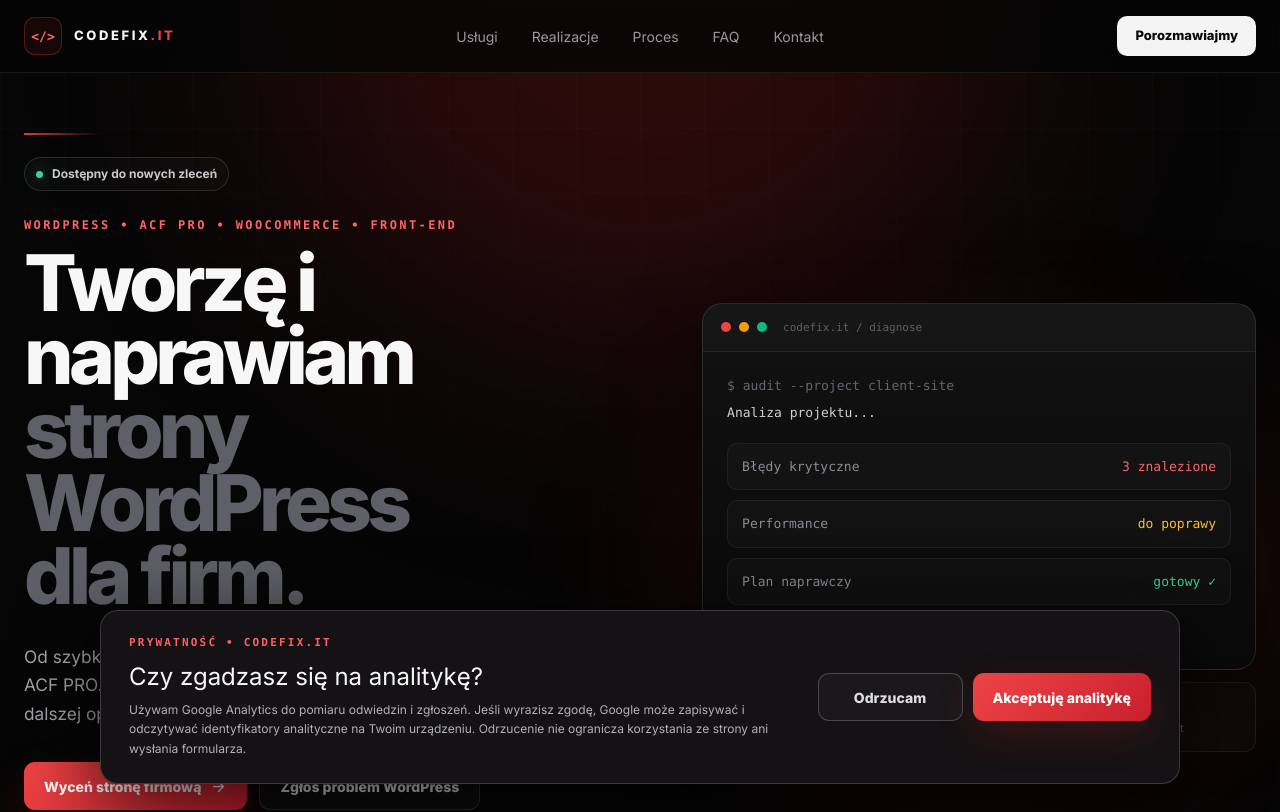
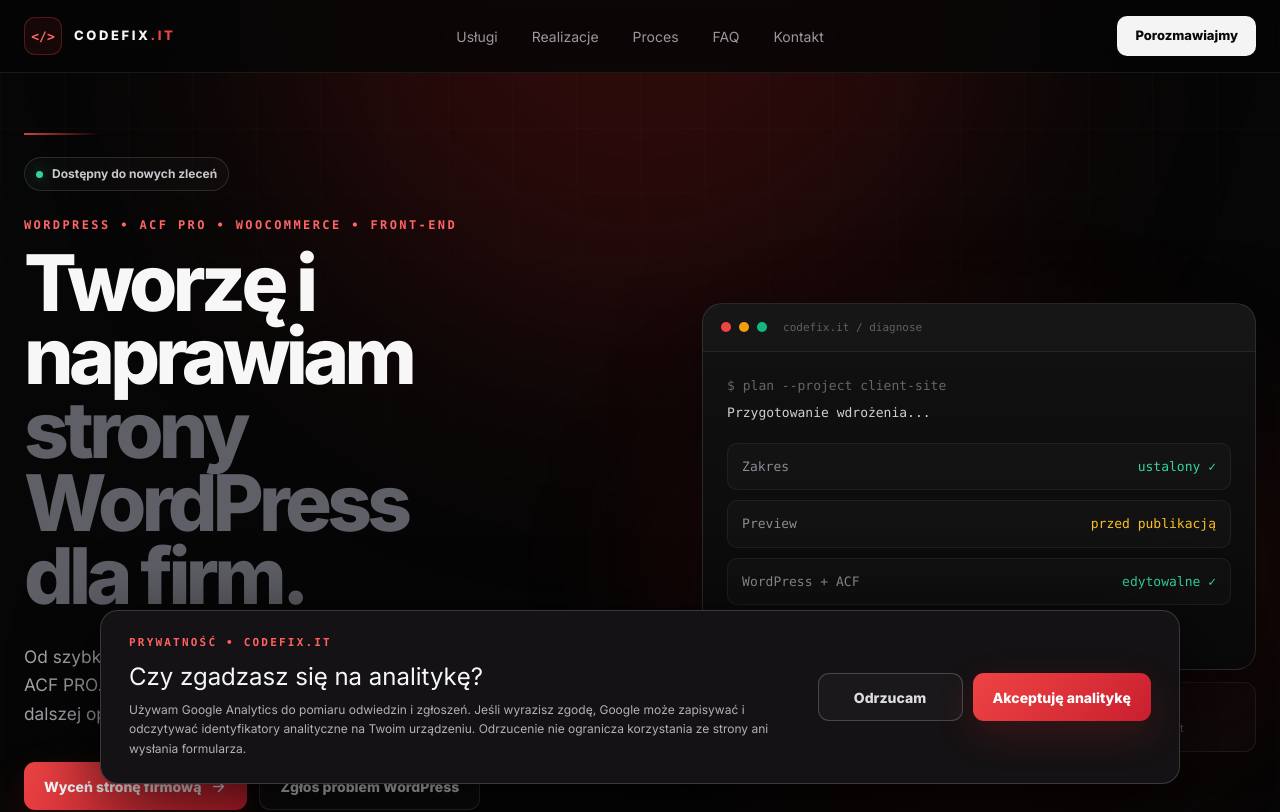
Before and after one commit to wwwCodeFixIT/CodeFix.IT---Portfolio-Short, a React (Vite) app: page / in a window 1280 px wide. Shown: the top 812 px of the page. Built offline with nearby package versions, Linux system fonts and the light colour scheme.

Commit message:
fix(ui): improve hero trust, project cards and FAQ from live screenshot review

```diff
--- a/src/pages/HomepageV1.tsx
+++ b/src/pages/HomepageV1.tsx
@@ -4,6 +4,7 @@ import {
   ArrowRight,
   ArrowUpRight,
   CheckCircle2,
+  ChevronDown,
   GitBranch,
   Layers3,
   MessageSquareText,
@@ -295,26 +296,26 @@ export function HomepageV1() {
               </div>
 
               <div className="cf-terminal-body">
-                <div className="cf-command">$ audit --project client-site</div>
-                <p className="cf-terminal-copy">Analiza projektu...</p>
+                <div className="cf-command">$ plan --project client-site</div>
+                <p className="cf-terminal-copy">Przygotowanie wdrożenia...</p>
 
                 <div className="cf-diagnostic-list">
                   <div className="cf-diagnostic-row">
-                    <span>Błędy krytyczne</span>
-                    <span className="cf-status-red">3 znalezione</span>
+                    <span>Zakres</span>
+                    <span className="cf-status-green">ustalony ✓</span>
                   </div>
                   <div className="cf-diagnostic-row">
-                    <span>Performance</span>
-                    <span className="cf-status-yellow">do poprawy</span>
+                    <span>Preview</span>
+                    <span className="cf-status-yellow">przed publikacją</span>
                   </div>
                   <div className="cf-diagnostic-row">
-                    <span>Plan naprawczy</span>
-                    <span className="cf-status-green">gotowy ✓</span>
+                    <span>WordPress + ACF</span>
+                    <span className="cf-status-green">edytowalne ✓</span>
                   </div>
                 </div>
 
                 <p className="cf-terminal-result">
-                  <strong>→</strong> problem znaleziony. Możemy naprawiać.
+                  <strong>→</strong> najpierw widzisz efekt, potem publikujemy.
                 </p>
               </div>
             </div>
@@ -354,6 +355,9 @@ export function HomepageV1() {
               {services.map(({ icon: Icon, title, description, meta, price, service, cta }) => (
                 <article key={title}
                   className={`cf-service-card${service === businessSiteService ? ' cf-service-card-featured' : ''}`}>
+                  {service === businessSiteService && (
+                    <span className="cf-service-badge">Najlepsze do nowej strony</span>
+                  )}
                   <div className="cf-service-icon">
                     <Icon size={20} aria-hidden="true" />
                   </div>
@@ -439,6 +443,20 @@ export function HomepageV1() {
             <div className="cf-projects-grid">
               {featuredProjects.map((project) => (
                 <article key={project.id} className="cf-project-card">
+                  <div className="cf-project-preview" aria-hidden="true">
+                    <div className="cf-project-preview-bar">
+                      <span />
+                      <span />
+                      <span />
+                    </div>
+                    <div className="cf-project-preview-body">
+                      <span className="cf-project-preview-mark">
+                        {project.title.slice(0, 2).toUpperCase()}
+                      </span>
+                      <span className="cf-project-preview-label">WordPress • responsive</span>
+                    </div>
+                  </div>
+
                   <div className="cf-project-topline">
                     <span>{project.year}</span>
                     <span>{project.category}</span>
@@ -525,16 +543,19 @@ export function HomepageV1() {
                 <h2 className="cf-section-heading">Najczęstsze pytania o naprawę i rozwój stron.</h2>
               </div>
               <p className="cf-section-sidecopy">
-                WordPress, React, Next.js, API i optymalizacja wydajności — konkretnie i bez marketingowego dymu.
+                WordPress, ACF PRO, poprawki, nowe wdrożenia i dalsza opieka — najważniejsze informacje przed kontaktem.
               </p>
             </div>
 
-            <div className="cf-advantages-grid">
+            <div className="cf-faq-list">
               {faqItems.map((item) => (
-                <article key={item.question} className="cf-advantage-card">
-                  <h3>{item.question}</h3>
+                <details key={item.question} className="cf-faq-item">
+                  <summary>
+                    <span>{item.question}</span>
+                    <ChevronDown size={18} aria-hidden="true" />
+                  </summary>
                   <p>{item.answer}</p>
-                </article>
+                </details>
               ))}
             </div>
           </div>
```
